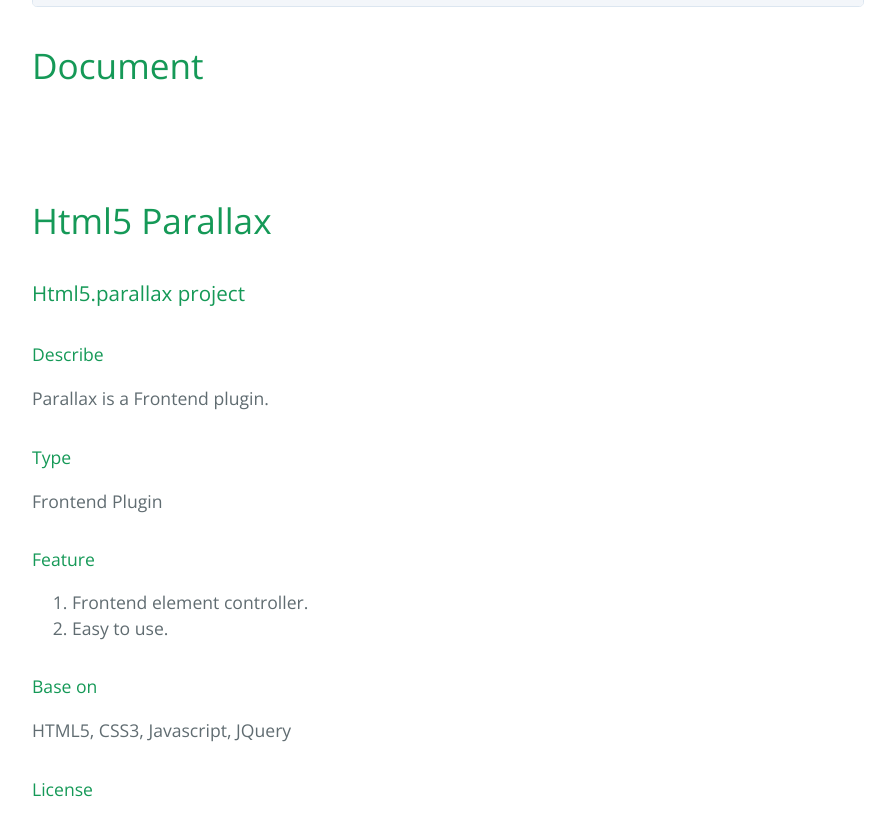
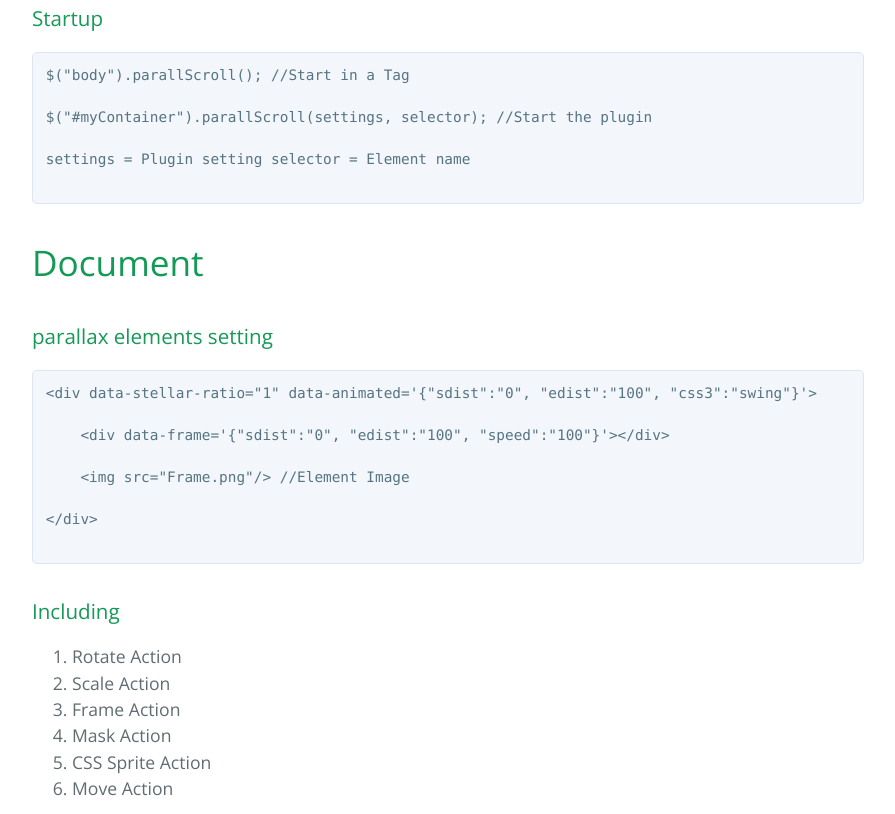
Before and after one commit to xenophon566/html5.parallax, a plain HTML site: page index.html in a window 1280 px wide. Shown: the part 1126-1940 px from the top of the page, without its empty margins (192-1087 px from the left). Drawn offline with nearby package versions, Linux system fonts and the light colour scheme.

Commit message:
Create gh-pages branch via GitHub

```diff
--- a/index.html
+++ b/index.html
@@ -25,7 +25,8 @@
 <h1>
 <a id="getting-started" class="anchor" href="#getting-started" aria-hidden="true"><span class="octicon octicon-link"></span></a>Getting Started</h1>
 
-<p>html5.parallax.js is a Jquery Plugin base on HTML5. It with Stellar, Mousewheel and Easing to make a customized scrolling animation. Combined the CSS3 effect to go to accomplish what you need a parallax scrolling effect.</p>
+<h3>
+<a id="setting-parameters" class="anchor" href="#setting-parameters" aria-hidden="true"><span class="octicon octicon-link"></span></a>setting parameters</h3>
 
 <div><pre>
 $("#myContainer").parallScroll({
@@ -51,10 +52,39 @@ $("#myContainer").parallScroll({
 }, "#myContainer");
 </pre></div>
 
+<h3>
+<a id="startup" class="anchor" href="#startup" aria-hidden="true"><span class="octicon octicon-link"></span></a>Startup</h3>
+
+<p></p><div><pre>
+<code>$("body").parallScroll(); //Start in a Tag</code> <br>
+<code>$("#myContainer").parallScroll(settings, selector); //Start the plugin</code> <br>
+<code>settings = Plugin setting selector = Element name</code> <br>
+</pre></div>
+
 <h1>
 <a id="document" class="anchor" href="#document" aria-hidden="true"><span class="octicon octicon-link"></span></a>Document</h1>
 
-<p><br><br></p>
+<h3>
+<a id="parallax-elements-setting" class="anchor" href="#parallax-elements-setting" aria-hidden="true"><span class="octicon octicon-link"></span></a>parallax elements setting</h3>
+
+<p></p><div><pre>
+<code>&lt;div data-stellar-ratio="1" data-animated='{"sdist":"0", "edist":"100", "css3":"swing"}'&gt;</code> <br>
+    <code>&lt;div data-frame='{"sdist":"0", "edist":"100", "speed":"100"}'&gt;&lt;/div&gt;</code> <br>
+    <code>&lt;img src="Frame.png"/&gt; //Element Image</code> <br>
+<code>&lt;/div&gt;</code> <br>
+</pre></div>
+
+<h3>
+<a id="including" class="anchor" href="#including" aria-hidden="true"><span class="octicon octicon-link"></span></a>Including</h3>
+
+<ol>
+<li>Rotate Action</li>
+<li>Scale Action</li>
+<li>Frame Action</li>
+<li>Mask Action</li>
+<li>CSS Sprite Action</li>
+<li>Move Action</li>
+</ol>
 
 <h1>
 <a id="html5-parallax" class="anchor" href="#html5-parallax" aria-hidden="true"><span class="octicon octicon-link"></span></a>Html5 Parallax</h1>
```
Also changed, not shown: params.json (+1 -1 lines).
